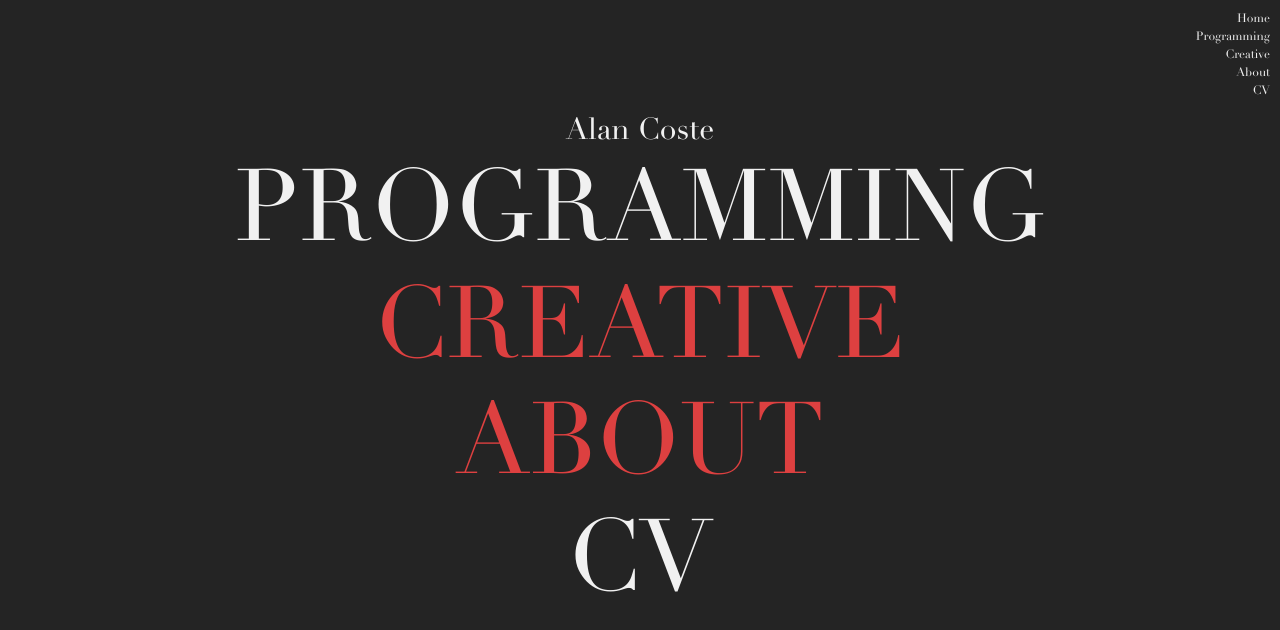
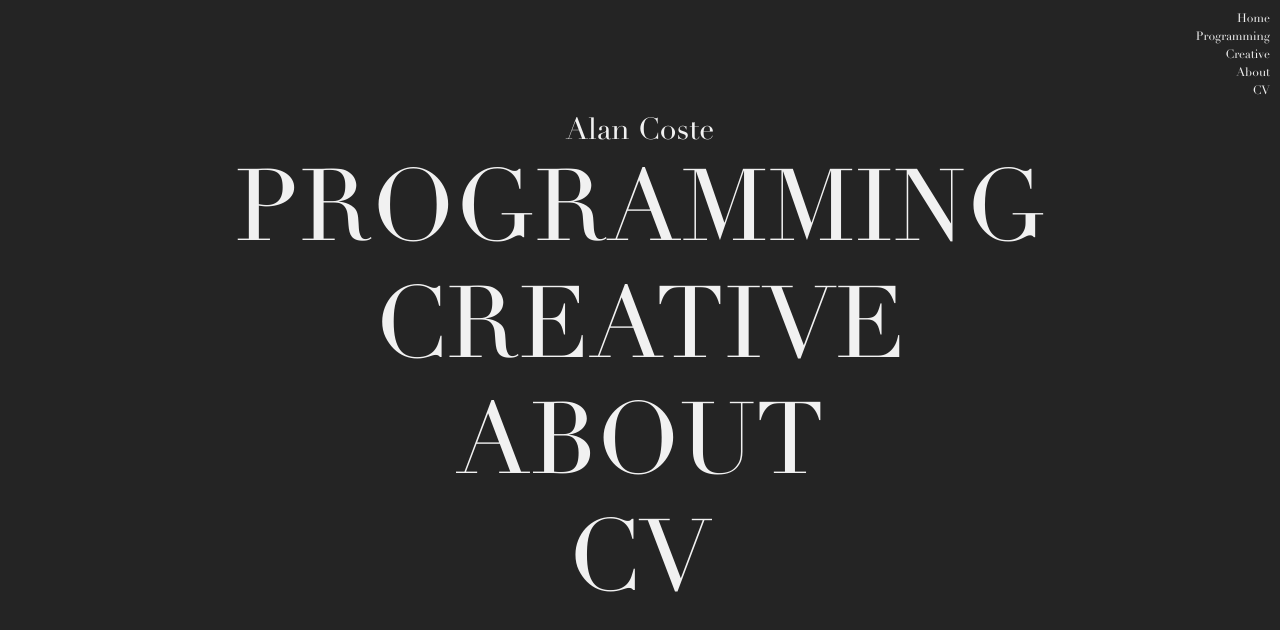
Before and after one commit to cookingnoob/portafolio-AC, a React (Vite) app: page /home in a window 1280 px wide. Shown: the top 630 px of the page. Built offline with nearby package versions, Linux system fonts and the light colour scheme.

Commit message:
add color transition to links on welcome page

```diff
--- a/src/pages/Welcome.jsx
+++ b/src/pages/Welcome.jsx
@@ -3,6 +3,7 @@ import { Box, Typography } from '@mui/material'
 
 import { NavLink } from 'react-router-dom'
 import CodingProjectsCard from '../components/CodingProjectsCard'
+import { StyledNavLink, StyledTypography } from '../theme'
 
 
 
@@ -17,21 +18,21 @@ const Welcome = () => {
 
       <Typography variant='h5' color={'primary'} fontSize={'30px'}>Alan Coste</Typography>
 
-      <NavLink to={'/programming'}>
-        <Typography variant='h1' color={'primary'} fontSize={'100px'}>PROGRAMMING</Typography>
-      </NavLink>
+      <StyledNavLink to={'/programming'} color='primary'>
+        <StyledTypography variant='h1' fontSize={'100px'}>PROGRAMMING</StyledTypography>
+      </StyledNavLink>
 
-      <NavLink to='/creative'>
-        <Typography variant='h1' color={'secondary'} fontSize={'100px'}>CREATIVE</Typography>
-      </NavLink>
+      <StyledNavLink to='/creative'>
+        <StyledTypography variant='h1' fontSize={'100px'}>CREATIVE</StyledTypography>
+      </StyledNavLink>
 
-      <NavLink to='/about'>
-        <Typography variant='h1' color={'secondary'} fontSize={'100px'}>ABOUT</Typography>
-      </NavLink>
+      <StyledNavLink to='/about'>
+        <StyledTypography variant='h1' fontSize={'100px'}>ABOUT</StyledTypography>
+      </StyledNavLink>
 
-      <NavLink to={'/cv'}>
-        <Typography variant='h1' color={'primary'} fontSize={'100px'}>CV</Typography>
-      </NavLink>
+      <StyledNavLink to={'/cv'}>
+        <StyledTypography variant='h1' fontSize={'100px'}>CV</StyledTypography>
+      </StyledNavLink>
 
     </Box>
 
--- a/src/theme.js
+++ b/src/theme.js
@@ -1,4 +1,5 @@
-import { createTheme } from "@mui/material";
+import { Typography, createTheme, styled } from "@mui/material";
+import { NavLink } from "react-router-dom";
 
 export const theme = createTheme({
   palette: {
@@ -54,3 +55,40 @@ export const modalStyle = {
   boxShadow: 24,
   p: 4,
 };
+
+export const StyledNavLink = styled(NavLink)`
+  text-decoration: none;
+  color: #F1F1F1;
+  &:hover {
+    animation: colorChange 1s forwards;
+  }
+  @keyframes colorChange {
+    from {
+      color: #F1F1F1;
+    }
+    to {
+      color: #DD4040; /* Cambia este color por el que desees */
+    }
+  }
+`;
+
+export const StyledTypography = styled(Typography)`
+  font-size: 100px;
+  color: inherit;
+  position: relative;
+  overflow: hidden;
+  &::after {
+    content: '';
+    position: absolute;
+    top: 0;
+    left: 0;
+    width: 100%;
+    height: 100%;
+    background: linear-gradient(to right, #F1F1F1 50%, #DD4040 50%);
+    z-index: -1;
+    transition: all 0.5s;
+  }
+  &:hover::after {
+    left: 100%;
+  }
+`;
```
